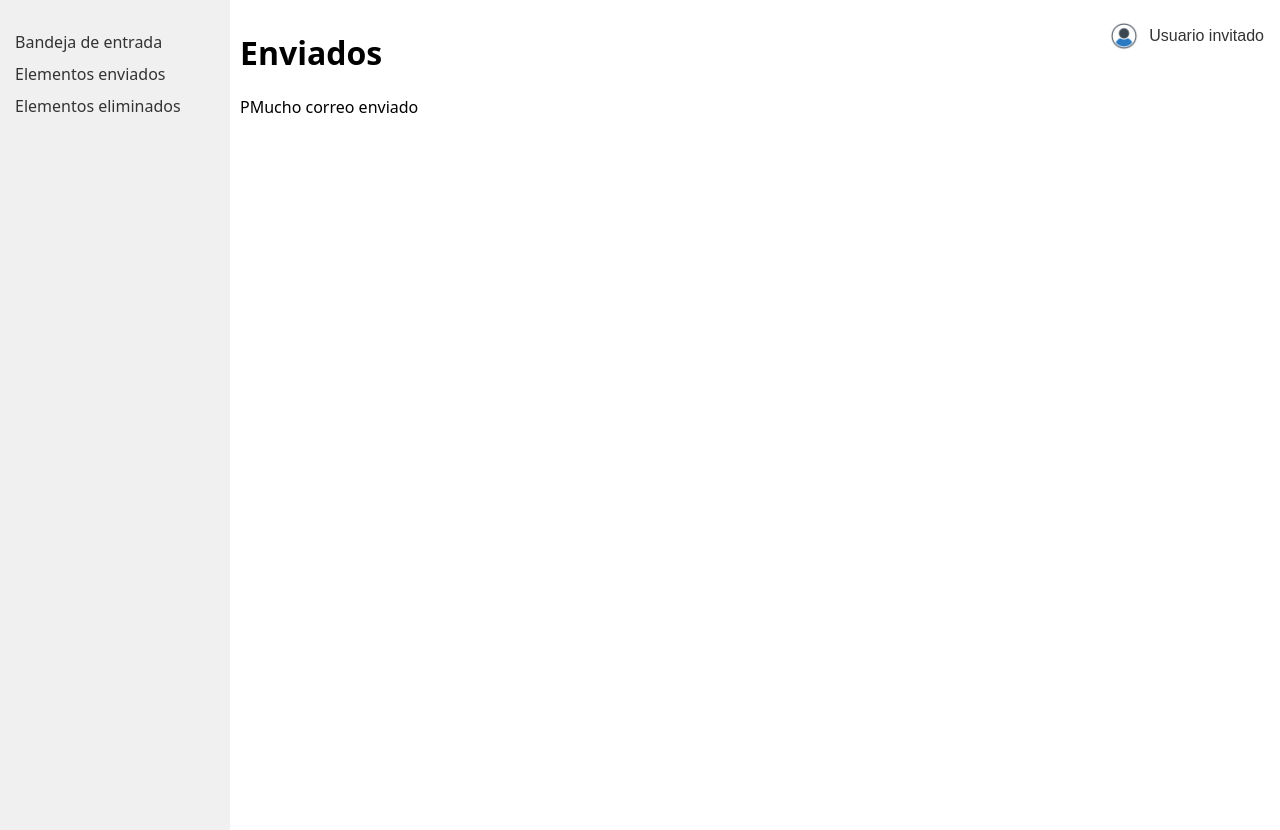
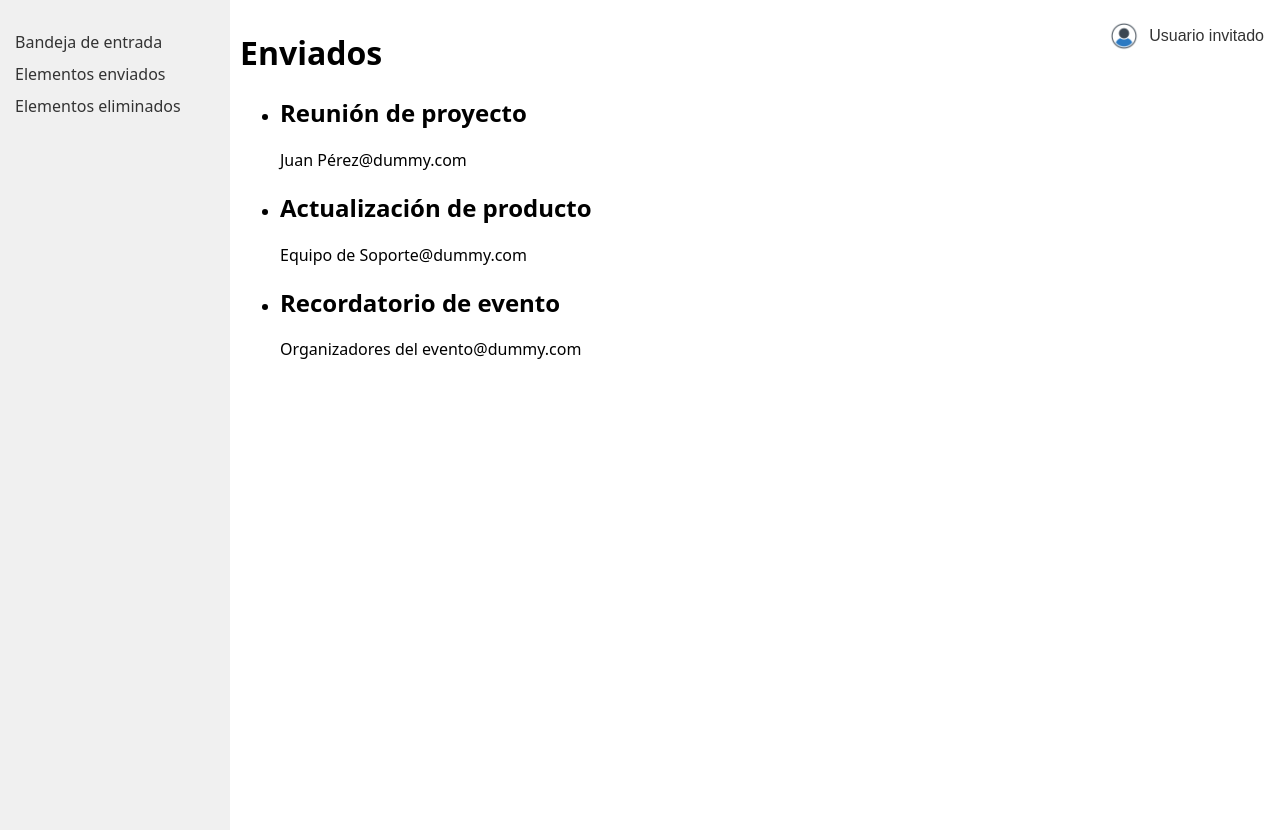
Before and after one commit to SebastianBaeza/DigitalSkillApp, a React (Vite) app in the folder react-app/: page /enviados in a window 1280 px wide. Built offline with nearby package versions, Linux system fonts and the light colour scheme.

Commit message:
Update enviados.jsx

```diff
--- a/react-app/src/enviados.jsx
+++ b/react-app/src/enviados.jsx
@@ -1,13 +1,75 @@
-import React from 'react';
-import "./correo.css";
+import React, { useState } from 'react';
+import './correo.css';
 
-const enviados = () => {
+const Enviados = () => {
+    const [emails, setEmails] = useState([
+        {
+            id: 1,
+            sender: 'Juan Pérez@dummy.com',
+            subject: 'Reunión de proyecto',
+            content: `Hola equipo,
+
+            Les escribo para confirmar la reunión de proyecto mañana a las 10:00 am en la sala de conferencias. Revisaremos el progreso actual y estableceremos los siguientes pasos a seguir.
+
+            Por favor, asegúrense de tener listos los informes preliminares para discutir.
+
+            Saludos,
+            Juan Pérez`
+        },
+        {
+            id: 2,
+            sender: 'Equipo de Soporte@dummy.com',
+            subject: 'Actualización de producto',
+            content: `Hola clientes,
+
+            Estamos emocionados de compartir con ustedes la última actualización de nuestro producto. Hemos añadido nuevas funciones que mejoran la experiencia del usuario y resuelven varios problemas reportados por ustedes.
+
+            No duden en contactarnos si tienen alguna pregunta o necesitan soporte adicional.
+
+            Atentamente,
+            Equipo de Soporte`
+        },
+        {
+            id: 3,
+            sender: 'Organizadores del evento@dummy.com',
+            subject: 'Recordatorio de evento',
+            content: `Querida comunidad,
+
+            Este es un recordatorio amistoso sobre nuestro próximo evento de caridad este sábado. Esperamos verlos a todos y compartir un día lleno de diversión y apoyo para nuestra causa.
+
+            ¡No falten!
+
+            Cordialmente,
+            Organizadores del evento`
+        }
+    ]);
+
+    const [selectedEmail, setSelectedEmail] = useState(null);
+
+    const handleEmailClick = (emailId) => {
+        setSelectedEmail(selectedEmail === emailId ? null : emailId);
+    };
+
     return (
         <div className="recuadro-gris">
             <h1>Enviados</h1>
-            <p>PMucho correo enviado</p>
+            <ul className="email-list">
+                {emails.map(email => (
+                    <li key={email.id} className="email-item">
+                        <div className="email-header" onClick={() => handleEmailClick(email.id)}>
+                            <h2>{email.subject}</h2>
+                            <p className="sender">{email.sender}</p>
+                        </div>
+                        {selectedEmail === email.id && (
+                            <div className="email-content">
+                                <p>{email.content}</p>
+                            </div>
+                        )}
+                    </li>
+                ))}
+            </ul>
         </div>
     );
 };
 
-export default enviados;
+export default Enviados;
```
